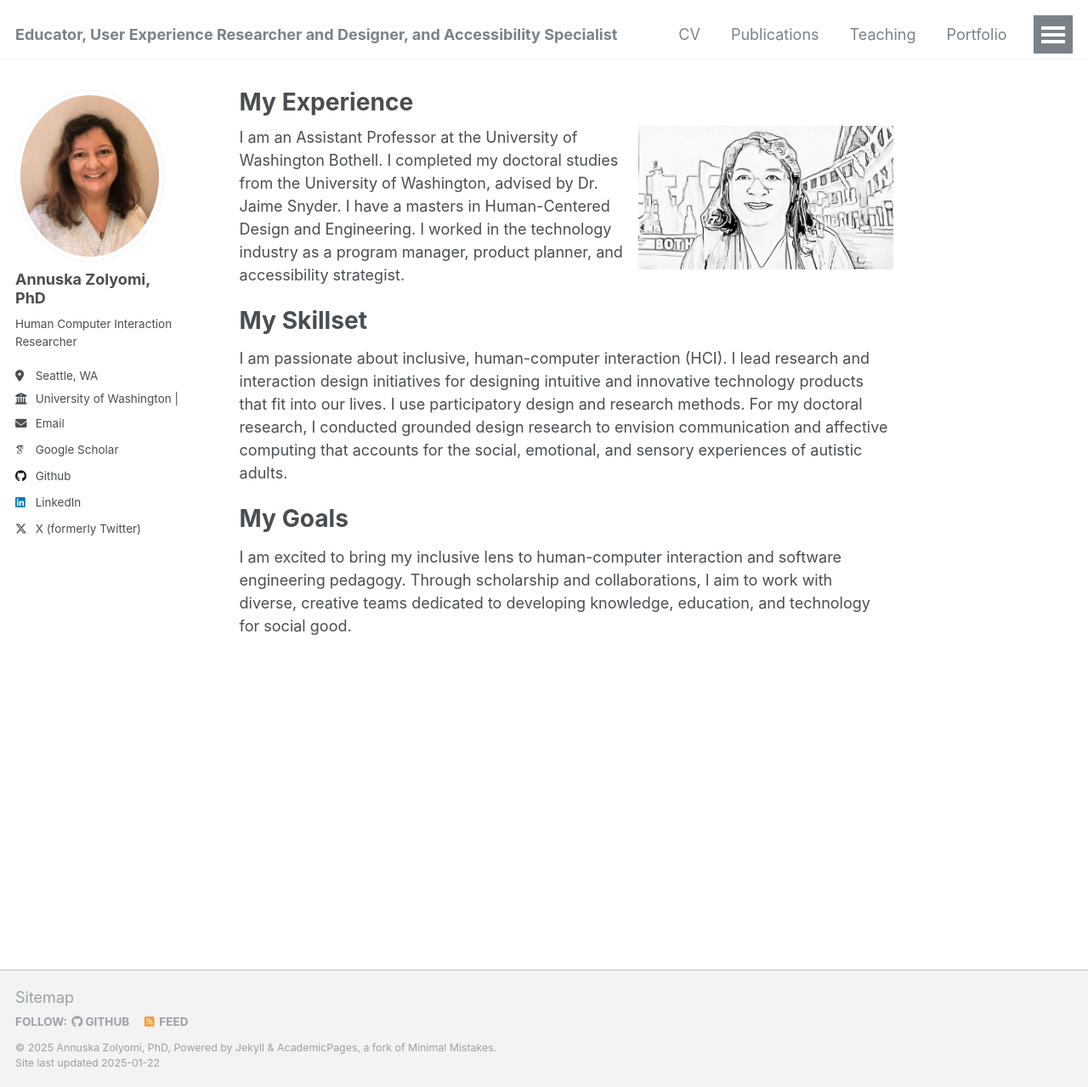
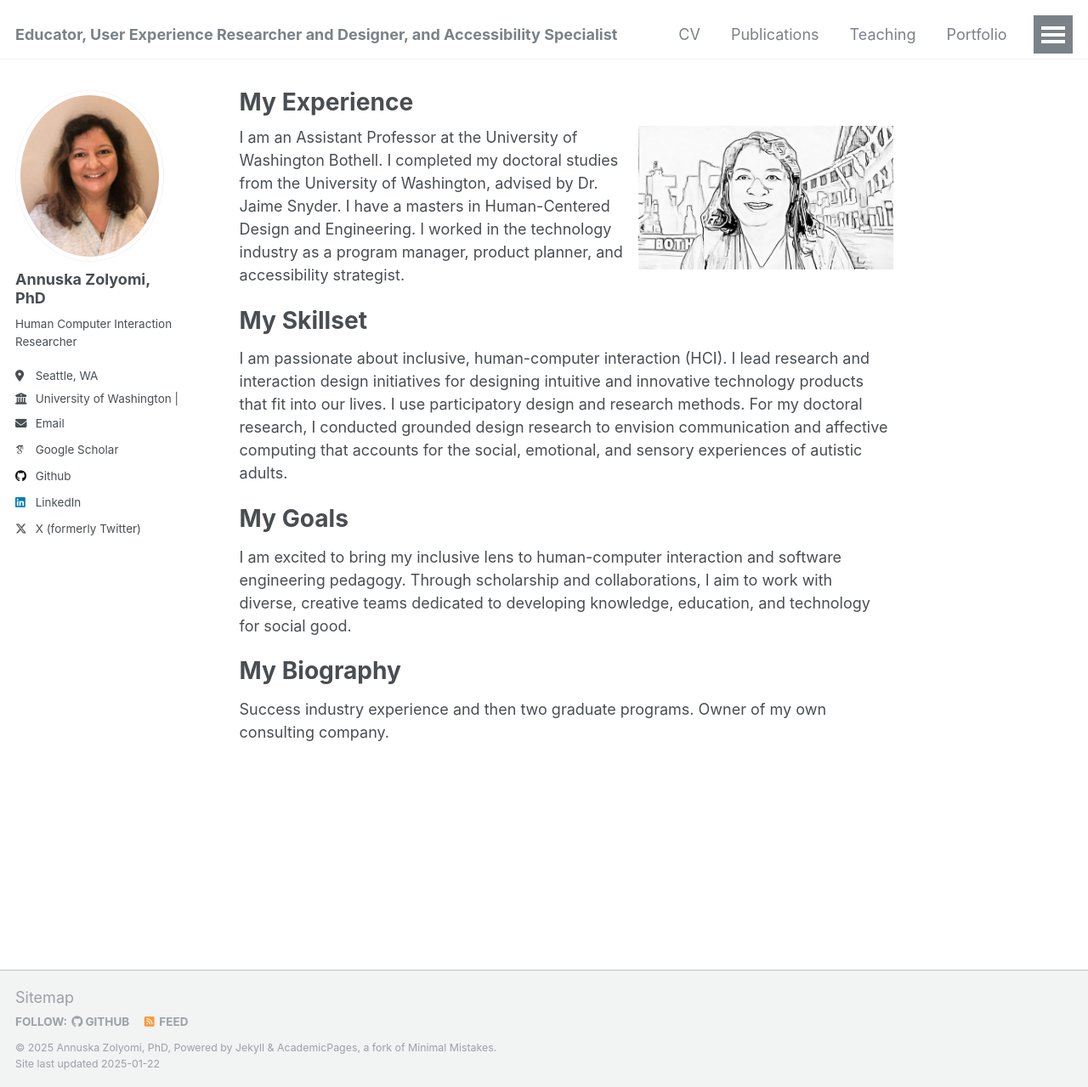
Before and after one commit to danper2024/APT, a Jekyll site: the page built from _pages/about.md, in a window 1280 px wide and 1279 px high. Shown: the whole window at 85% size. Built offline with Jekyll 4.4.1, drawn with Linux system fonts in a browser that asks for light colours; some web fonts are replaced.

Commit message:
Update about.md
Signed-off-by: danper2024 <dan.perkins@outlook.com>

```diff
--- a/_pages/about.md
+++ b/_pages/about.md
@@ -16,3 +16,7 @@ My Skillset
 My Goals
 ======
 I am excited to bring my inclusive lens to human-computer interaction and software engineering pedagogy. Through scholarship and collaborations, I aim to work with diverse, creative teams dedicated to developing knowledge, education, and technology for social good.
+
+My Biography
+======
+Success industry experience and then two graduate programs.  Owner of my own consulting company.
```
